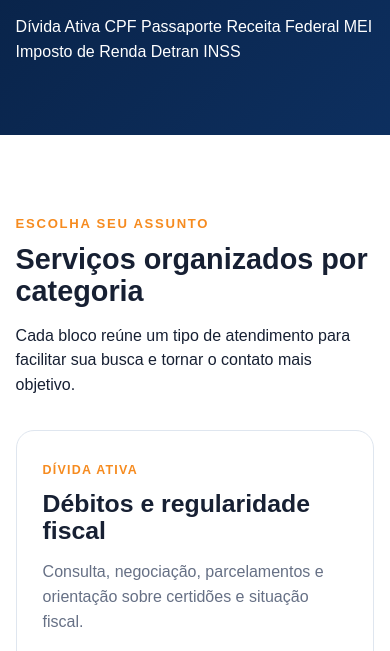
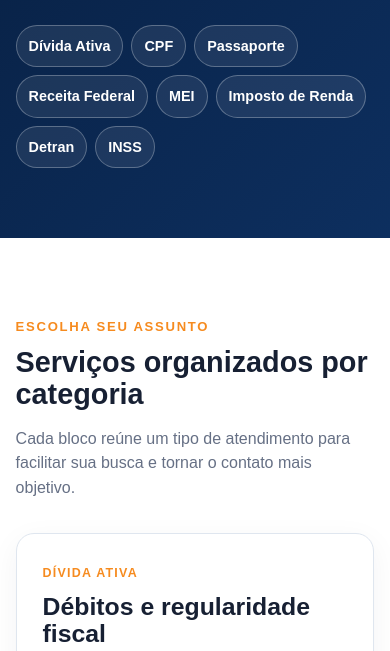
Before and after one commit to issinhasantos-dot/lsndigitalservicos, a website: page news/index.html in a window 390 px wide. Shown: the part 429-1080 px from the top of the page. Drawn offline with Linux system fonts and the light colour scheme.

Commit message:
style(news): aprimorar navegação por categorias

```diff
--- a/assets/css/styles.css
+++ b/assets/css/styles.css
@@ -38,6 +38,7 @@ h2{font-size:clamp(1.8rem,3vw,3rem)}
 .section{padding:76px 0}
 .section-alt{background:var(--soft)}
 .section-head{max-width:760px;margin-bottom:32px}
+.section-head p{color:var(--muted)}
 .cards{display:grid;grid-template-columns:repeat(4,1fr);gap:18px}
 .card{padding:24px;border:1px solid var(--border);border-radius:18px;background:#fff;box-shadow:0 8px 30px rgba(14,35,62,.05)}
 .card h3{color:var(--navy)}
@@ -47,8 +48,12 @@ h2{font-size:clamp(1.8rem,3vw,3rem)}
 .diagnostic-box label{display:flex;gap:10px;padding:13px;border:1px solid var(--border);border-radius:12px;cursor:pointer}
 .cta{display:flex;align-items:center;justify-content:space-between;gap:30px;background:var(--navy);color:#fff;padding:36px;border-radius:22px}
 .cta p{color:#dce7f7;margin-bottom:0}
+.news-chips{display:flex;gap:10px;flex-wrap:wrap;margin-top:28px}
+.news-chips a{padding:10px 14px;border:1px solid rgba(255,255,255,.28);border-radius:999px;background:rgba(255,255,255,.08);font-weight:800;color:#fff}
+.news-chips a:hover{background:rgba(255,255,255,.16);border-color:rgba(255,255,255,.45)}
 .news-grid{display:grid;grid-template-columns:repeat(2,1fr);gap:22px}
-.news-card{border:1px solid var(--border);border-radius:18px;padding:26px;background:#fff}
+.news-card{border:1px solid var(--border);border-radius:18px;padding:26px;background:#fff;box-shadow:0 8px 30px rgba(14,35,62,.05);scroll-margin-top:100px;transition:.2s}
+.news-card:hover{transform:translateY(-2px);box-shadow:0 12px 36px rgba(14,35,62,.09)}
 .news-card span{font-size:.78rem;font-weight:900;color:var(--orange);letter-spacing:.1em}
 .news-card h2{font-size:1.55rem;margin-top:8px}
 .news-card p{color:var(--muted)}
@@ -68,4 +73,6 @@ footer p{color:#dce7f7}
   .hero{padding:58px 0}
   .cards,.news-grid{grid-template-columns:1fr}
   .cta,.footer-grid{align-items:flex-start;flex-direction:column}
+  .news-chips{gap:8px}
+  .news-chips a{font-size:.9rem;padding:9px 12px}
 }
```
